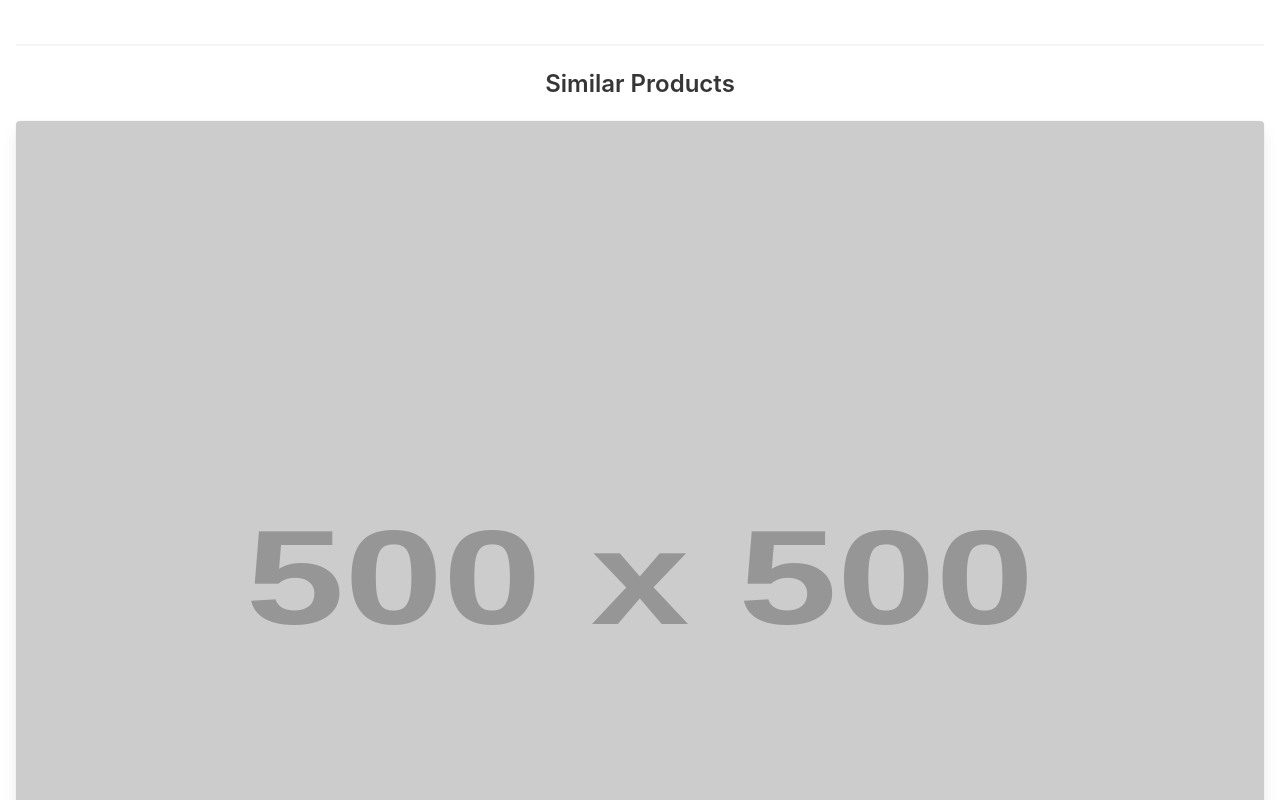
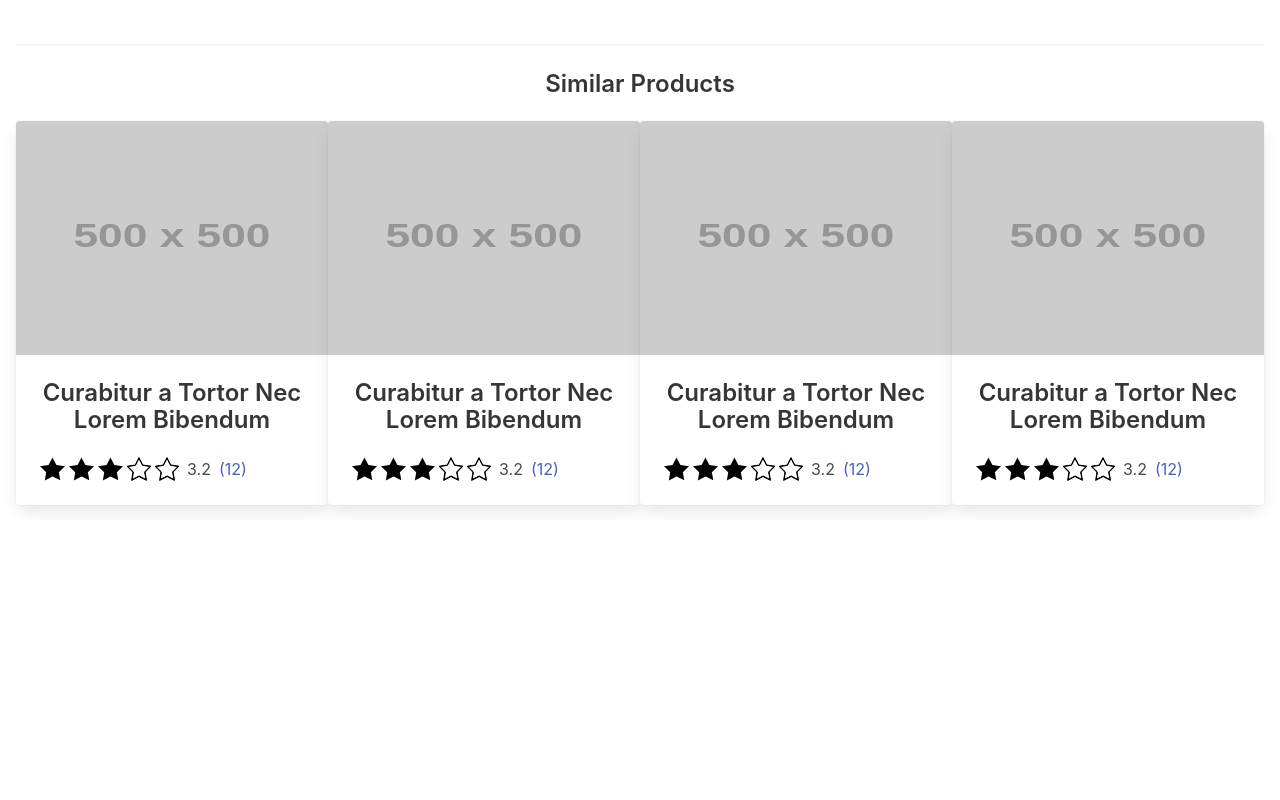
Before and after one commit to pheara/speculative-design-shop, a Svelte app: page / in a window 1280 px wide. Shown: the part 640-1440 px from the top of the page. After the commit the page ends 1161 px from the top, so only its background shows below. Built offline with nearby package versions, Linux system fonts and the light colour scheme.

Commit message:
Multiple product cards.

```diff
--- a/src/App.svelte
+++ b/src/App.svelte
@@ -44,7 +44,12 @@
 
       <h2 class="title is-4">Similar Products</h2>
 
-      <ProductCard />
+      <div style="display: flex; flex-direction: row;">
+        <ProductCard />
+        <ProductCard />
+        <ProductCard />
+        <ProductCard />
+      </div>
 
     </div>
 
```
